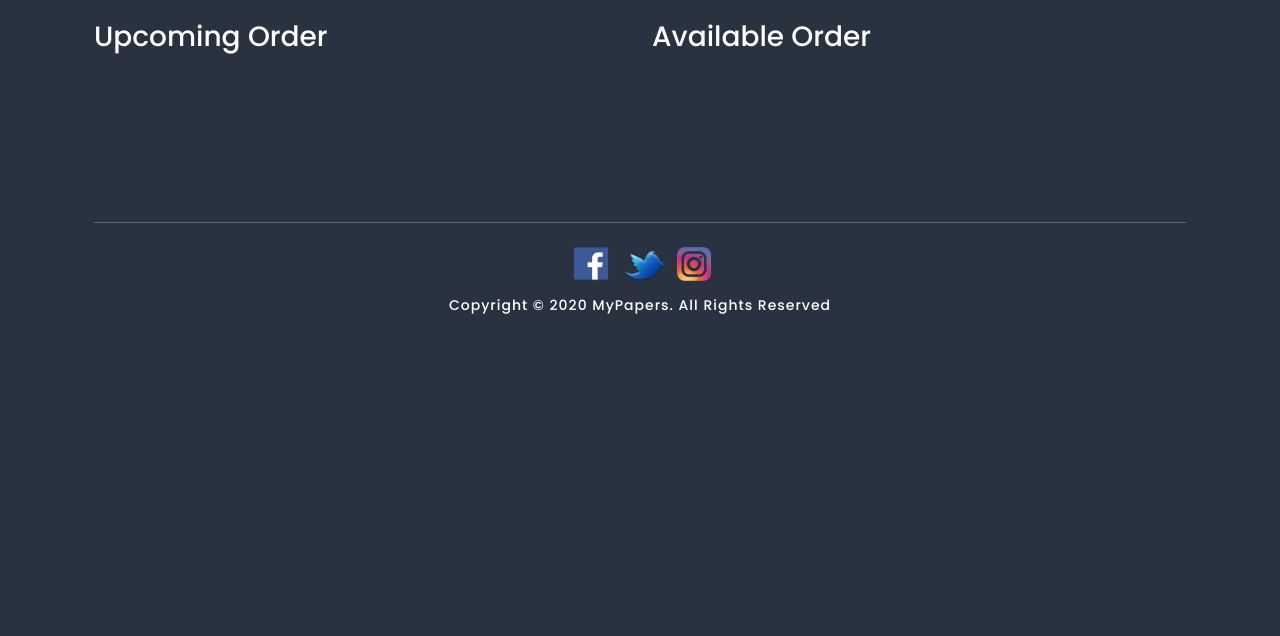
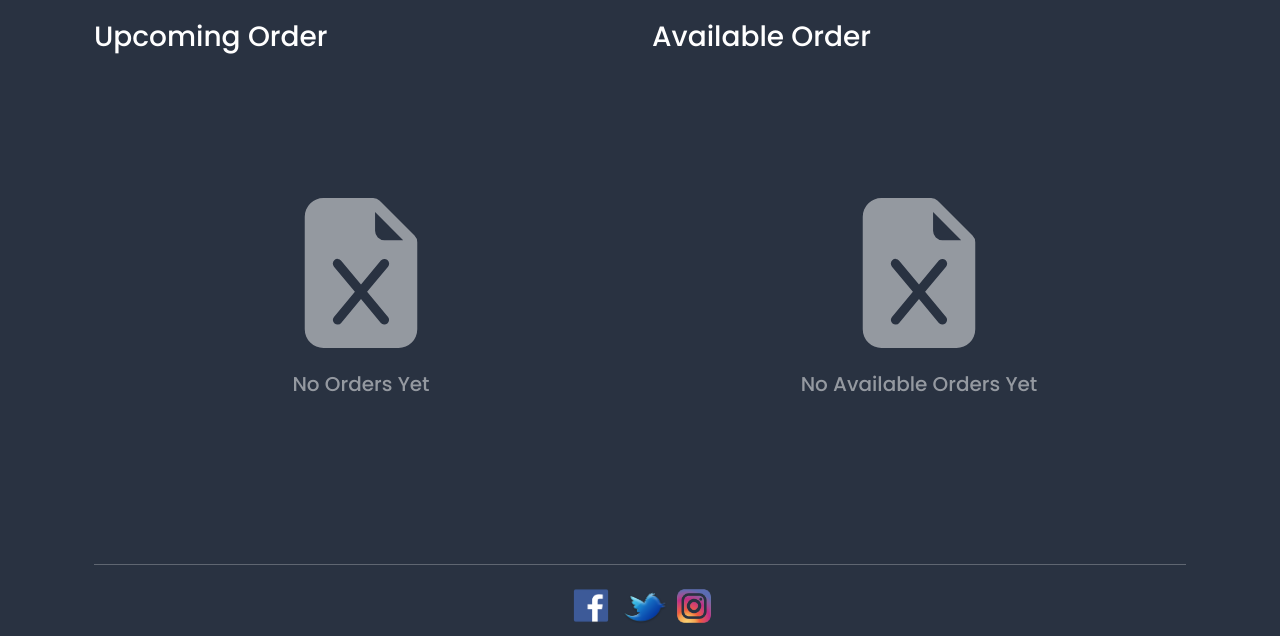
Before and after one commit to KalvinE14/MyPapers, a Laravel app: template MyPapers/resources/views/home/home_expert.blade.php in a window 1280 px wide. Shown: the part 307-943 px from the top of the page. Before the commit the page ends 621 px from the top, so only its background shows below. Run offline with Laravel 8, Linux system fonts and the light colour scheme; the template is opened without the code that fills it, so the values that code supplies are empty; some libraries are stand-ins or nearby versions.

Commit message:
add ui for empty list

```diff
--- a/MyPapers/resources/views/home/home_expert.blade.php
+++ b/MyPapers/resources/views/home/home_expert.blade.php
@@ -11,6 +11,14 @@
         <div class="row">
             <div class="col-md-6">
                 <h3>Upcoming Order</h3>
+                @if (count($upcomingPapers) == 0)
+                    <div class="container mt-5 pt-5" style="text-align: center; font-weight: 500; font-family: 'Poppins', sans-serif; color: white;">
+                        <svg xmlns="http://www.w3.org/2000/svg" width="150" height="150" fill="white" class="bi bi-file-earmark-excel-fill mt-5" viewBox="0 0 16 16" style="opacity: 50%">
+                            <path d="M9.293 0H4a2 2 0 0 0-2 2v12a2 2 0 0 0 2 2h8a2 2 0 0 0 2-2V4.707A1 1 0 0 0 13.707 4L10 .293A1 1 0 0 0 9.293 0zM9.5 3.5v-2l3 3h-2a1 1 0 0 1-1-1zM5.884 6.68L8 9.219l2.116-2.54a.5.5 0 1 1 .768.641L8.651 10l2.233 2.68a.5.5 0 0 1-.768.64L8 10.781l-2.116 2.54a.5.5 0 0 1-.768-.641L7.349 10 5.116 7.32a.5.5 0 1 1 .768-.64z" />
+                        </svg>
+                        <h5 class="mt-4" style="opacity: 50%">No Orders Yet</h5>
+                    </div>
+                @else
                     @foreach ($upcomingPapers as $upcomingPaper)
                         <div class="container mt-3 pt-3 pb-3" style="background:#33415c; border-radius: 15px; padding-left: 20px; padding-right: 20px">
                             <div class="row">
@@ -30,9 +38,18 @@
                             </div>
                         </div>
                     @endforeach
+                @endif
             </div>
             <div class="col-md-6">
                 <h3>Available Order</h3>
+                @if (count($availablePapers) == 0)
+                    <div class="container mt-5 pt-5" style="text-align: center; font-weight: 500; font-family: 'Poppins', sans-serif; color: white;">
+                        <svg xmlns="http://www.w3.org/2000/svg" width="150" height="150" fill="white" class="bi bi-file-earmark-excel-fill mt-5" viewBox="0 0 16 16" style="opacity: 50%">
+                            <path d="M9.293 0H4a2 2 0 0 0-2 2v12a2 2 0 0 0 2 2h8a2 2 0 0 0 2-2V4.707A1 1 0 0 0 13.707 4L10 .293A1 1 0 0 0 9.293 0zM9.5 3.5v-2l3 3h-2a1 1 0 0 1-1-1zM5.884 6.68L8 9.219l2.116-2.54a.5.5 0 1 1 .768.641L8.651 10l2.233 2.68a.5.5 0 0 1-.768.64L8 10.781l-2.116 2.54a.5.5 0 0 1-.768-.641L7.349 10 5.116 7.32a.5.5 0 1 1 .768-.64z" />
+                        </svg>
+                        <h5 class="mt-4" style="opacity: 50%">No Available Orders Yet</h5>
+                    </div>
+                @else
                     @foreach ($availablePapers as $availablePaper)
                         <div class="container mt-3 pt-3 pb-3" style="background:#33415c; border-radius: 15px; padding-left: 20px; padding-right: 20px">
                             <div class="row">
@@ -54,6 +71,7 @@
                             <a href="{{ route('accept_order', $availablePaper->paper_id) }}"><button type="submit" class="btn btn-danger ml-5" style="border-radius: 10px; width: 100%; margin-top: 15px;">Accept</button></a>
                         </div>
                     @endforeach
+                @endif
             </div>
         </div>
     </div>
```
Also changed, not shown: MyPapers/resources/views/history/paper_history.blade.php (+9 -2 lines), MyPapers/resources/views/home/home_user.blade.php (+12 -2 lines). Lines whose indentation alone changed are shown as unchanged.
